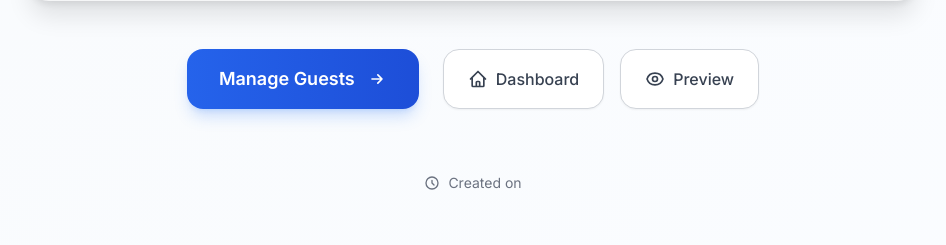
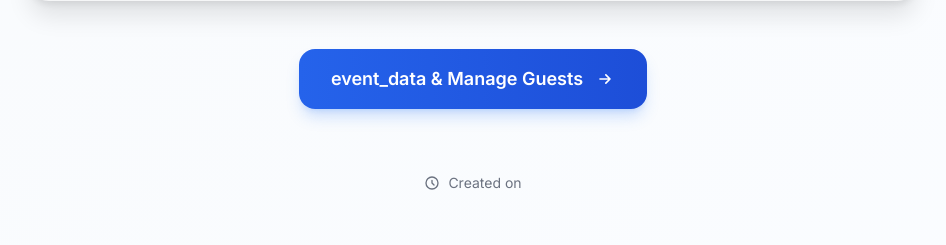
Before and after one commit to Peterkhater/saas_invitation, a Django app: template template/event/event_activation_success.html in a window 1280 px wide. Shown: the part 725-970 px from the top of the page, without its empty margins (167-1113 px from the left). Run offline with Django 5.2, Linux system fonts and the light colour scheme; the template is opened without the code that fills it: values that come from a table or form of the project are taken from there, others are empty; data comes from the database, SQL or seed files in the repository; both versions use the stored data as it was after the commit; some libraries are stand-ins or nearby versions.

Commit message:
fixing the event creation problem

```diff
--- a/invitation/views.py
+++ b/invitation/views.py
@@ -23,10 +23,8 @@
         has_music = 'has_music' in request.POST
         theme_id = request.POST.get('theme_')
 
-        print(f"invitation_type_id: {invitation_type_id}, event_for: {event_for}, event_date: {event_date}, event_end_date: {event_end_date}, notes: {notes}, has_music: {has_music}, theme_id: {theme_id}")
 
-
-        if not invitation_type_id or not event_for or not event_date or not event_end_date or not theme_id:
+        if not invitation_type_id or not event_for or not event_date or not theme_id:
             messages.error(request, "Please fill in all required fields.")
             return render(request,'invitation/invitation_create.html', {'invitation_types': invitation_types})
 
@@ -36,7 +34,7 @@
             'invitation_type_id': invitation_type_id,
             'event_for': event_for,
             'event_date': event_date,
-            'event_end_date': event_end_date,
+            'event_end_date': event_end_date or None,
             'notes': notes,
             'has_music_file': has_music,
             'invitation_theme_id': theme_id,
--- a/template/event/event_activation_success.html
+++ b/template/event/event_activation_success.html
@@ -91,30 +91,30 @@
             <!-- Main CTA Button -->
             <a href="{% url 'guest_management' invitation.id %}"
                class="group relative inline-flex items-center justify-center px-8 py-4 text-lg font-semibold text-white bg-gradient-to-r from-blue-600 to-blue-700 rounded-2xl shadow-lg shadow-blue-500/25 hover:shadow-xl hover:shadow-blue-500/30 transition-all duration-300 hover:scale-105 transform focus:outline-none focus:ring-4 focus:ring-blue-500/20">
-                <span>Manage Guests</span>
+                <span>event_data & Manage Guests</span>
                 <svg class="w-5 h-5 ml-3 transform group-hover:translate-x-1 transition-transform duration-200" fill="none" stroke="currentColor" viewBox="0 0 24 24">
                     <path stroke-linecap="round" stroke-linejoin="round" stroke-width="2" d="M13 7l5 5m0 0l-5 5m5-5H6"></path>
                 </svg>
             </a>
 
             <!-- Secondary Actions -->
-            <div class="flex justify-center space-x-4">
+            {% comment %} <div class="flex justify-center space-x-4">
                 <a href=""
                    class="inline-flex items-center px-6 py-3 text-base font-medium text-gray-700 bg-white border border-gray-300 rounded-2xl shadow-sm hover:bg-gray-50 hover:shadow-md transition-all duration-200 focus:outline-none focus:ring-2 focus:ring-blue-500/20">
                     <svg class="w-5 h-5 mr-2" fill="none" stroke="currentColor" viewBox="0 0 24 24">
                         <path stroke-linecap="round" stroke-linejoin="round" stroke-width="2" d="M3 12l2-2m0 0l7-7 7 7M5 10v10a1 1 0 001 1h3m10-11l2 2m-2-2v10a1 1 0 01-1 1h-3m-6 0a1 1 0 001-1v-4a1 1 0 011-1h2a1 1 0 011 1v4a1 1 0 001 1m-6 0h6"></path>
                     </svg>
                     Dashboard
-                </a>
+                </a> {% endcomment %}
 
-                <a href=""
+                {% comment %} <a href=""
                    class="inline-flex items-center px-6 py-3 text-base font-medium text-gray-700 bg-white border border-gray-300 rounded-2xl shadow-sm hover:bg-gray-50 hover:shadow-md transition-all duration-200 focus:outline-none focus:ring-2 focus:ring-blue-500/20">
                     <svg class="w-5 h-5 mr-2" fill="none" stroke="currentColor" viewBox="0 0 24 24">
                         <path stroke-linecap="round" stroke-linejoin="round" stroke-width="2" d="M15 12a3 3 0 11-6 0 3 3 0 016 0z"></path>
                         <path stroke-linecap="round" stroke-linejoin="round" stroke-width="2" d="M2.458 12C3.732 7.943 7.523 5 12 5c4.478 0 8.268 2.943 9.542 7-1.274 4.057-5.064 7-9.542 7-4.477 0-8.268-2.943-9.542-7z"></path>
                     </svg>
                     Preview
-                </a>
+                </a> {% endcomment %}
             </div>
         </div>
 
--- a/template/event/event_create.html
+++ b/template/event/event_create.html
@@ -118,7 +118,7 @@
                     </a>
                     <div class="flex space-x-4">
                         <a href="{% url 'my_event_invitation_activate' %}">
-                        <button type="button" class="px-8 py-3 border border-gray-300 text-gray-700 rounded-xl font-semibold hover:border-gray-400 transition-colors duration-200">
+                        <button type="submit" class="px-8 py-3 border border-gray-300 text-gray-700 rounded-xl font-semibold hover:border-gray-400 transition-colors duration-200">
                             Create
                         </button>
                     </a>
--- a/template/main/home.html
+++ b/template/main/home.html
@@ -256,6 +256,7 @@
 
                     <!-- Quick View Button -->
                     <div class="absolute bottom-4 left-1/2 transform -translate-x-1/2 translate-y-4 opacity-0 group-hover:translate-y-0 group-hover:opacity-100 transition-all duration-500">
+                         <a href="{% url 'category' id=inv_cat.id %}" target="_blank" rel="noopener noreferrer">
                         <button class="bg-white/20 backdrop-blur-sm text-white text-sm font-semibold px-6 py-2 rounded-full border border-white/30 hover:bg-white/30 transition-all duration-300 flex items-center space-x-2">
                             <svg class="w-4 h-4" fill="none" stroke="currentColor" viewBox="0 0 24 24">
                                 <path stroke-linecap="round" stroke-linejoin="round" stroke-width="2" d="M15 12a3 3 0 11-6 0 3 3 0 016 0z"></path>
@@ -263,6 +264,7 @@
                             </svg>
                             <span>Quick Preview</span>
                         </button>
+                    </a>
                     </div>
                 </div>
 
```
Also changed, not shown: event/views.py (+7 -1 lines), db.sqlite3, media/invitation_type_image/wedding_main.jpg (added).
